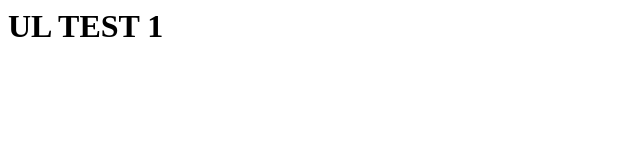
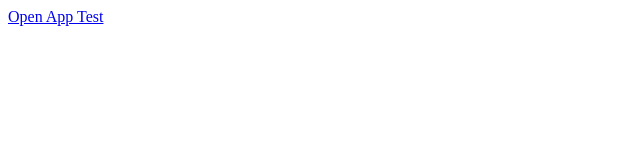
Before and after one commit to guolianglu/ul-test, a plain HTML site: page test1/index.html in a window 1280 px wide. Shown: the whole page, without its empty margins (0-640 px from the left). Drawn offline with Linux system fonts and the light colour scheme.

Commit message:
Update index.html

```diff
--- a/test1/index.html
+++ b/test1/index.html
@@ -1 +1,10 @@
-<h1>UL TEST 1</h1>
+<!DOCTYPE html>
+<html>
+<body>
+
+<a href="https://guolianglu.github.io/ul-test/test/1">
+  Open App Test
+</a>
+
+</body>
+</html>
```
